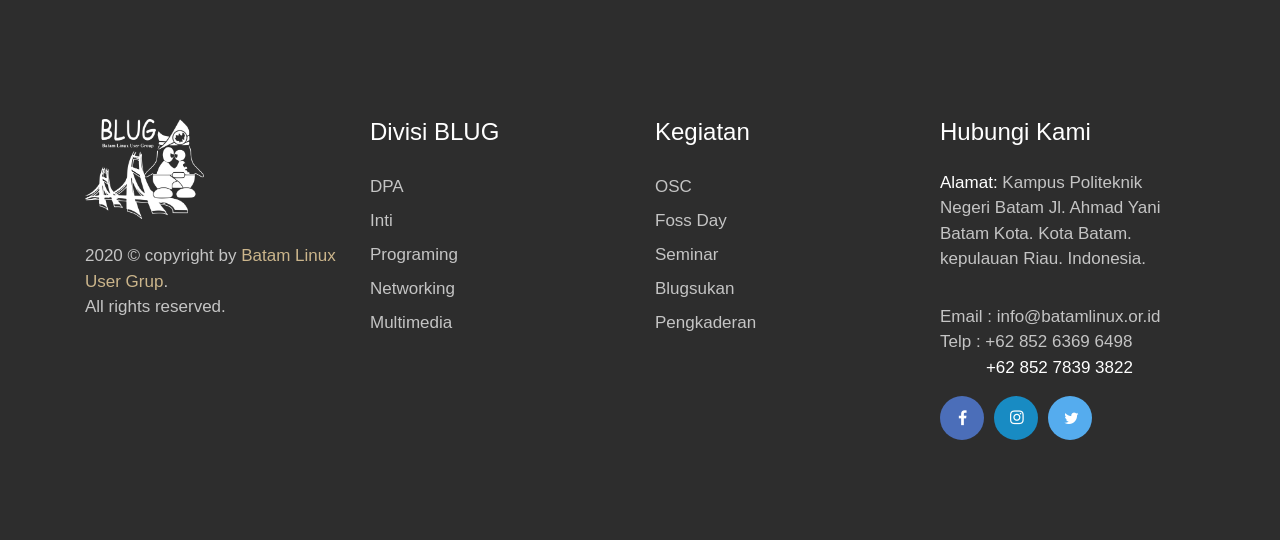
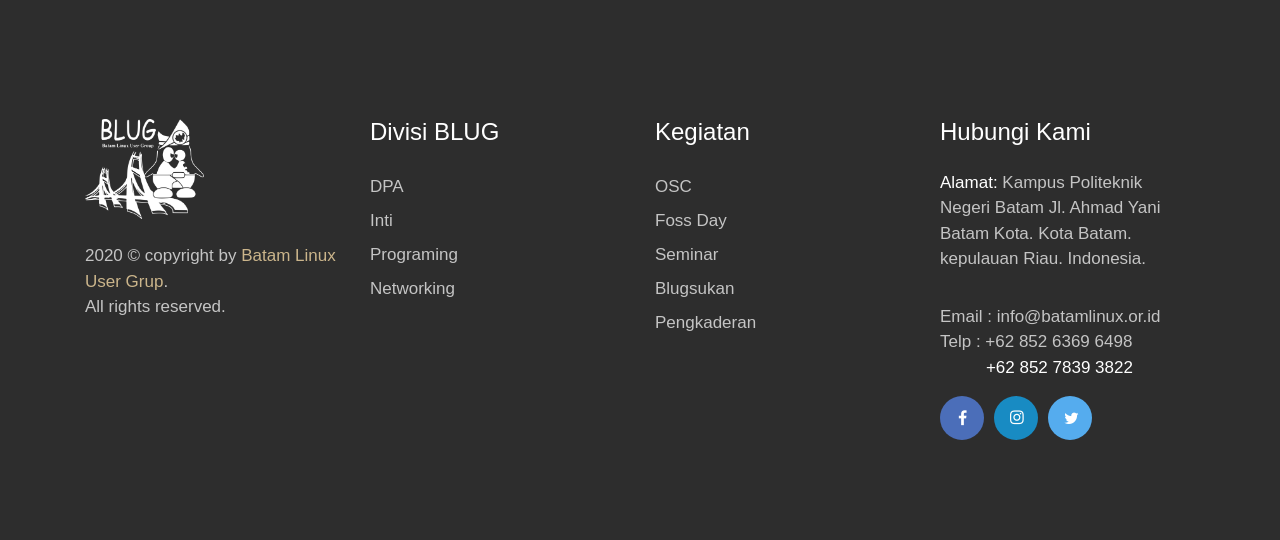
Before and after one commit to Kennedi27/batam_linux, a CodeIgniter app: page /batam_linux/ in a window 1280 px wide. Shown: the part 2900-3440 px from the top of the page. Run offline with CodeIgniter, Linux system fonts and the light colour scheme; data comes from the database, SQL or seed files in the repository; some libraries are stand-ins or nearby versions.

Commit message:
delete unused line (multimedia) at footer

```diff
--- a/application/views/template/footer.php
+++ b/application/views/template/footer.php
@@ -17,7 +17,6 @@
                     <li><a href="<?php echo site_url('welcome/inti');?>">Inti</a></li>
                     <li><a href="<?php echo site_url('welcome/programing');?>">Programing</a></li>
                     <li><a href="<?php echo site_url('welcome/networking');?>">Networking</a></li>
-                    <li><a href="<?php echo site_url('welcome/multimedia');?>">Multimedia</a></li>
 
                 </ul>
             </div>
```
